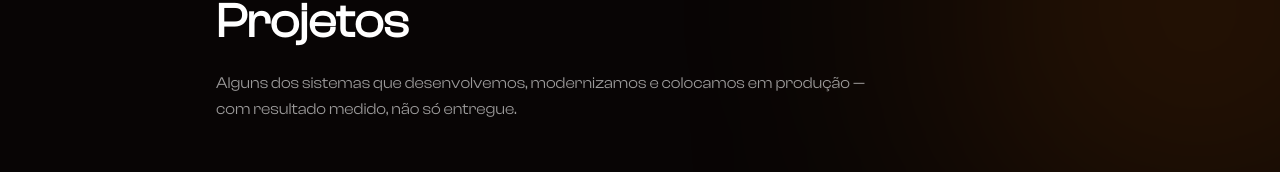
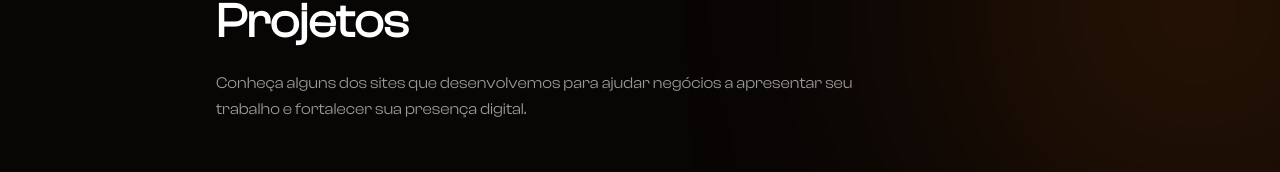
Before and after one commit to Duduxpz/StackByte, a React (Vite) app: page /projetos in a window 1280 px wide. Shown: the part 202-374 px from the top of the page. Built offline with nearby package versions, Linux system fonts and the light colour scheme.

Commit message:
feat: aprimora descrição da página de projetos

```diff
--- a/src/pages/Projetos.jsx
+++ b/src/pages/Projetos.jsx
@@ -12,7 +12,7 @@ export default function Projetos() {
       <PageHero
         eyebrow="Empresa"
         title="Projetos"
-        description="Alguns dos sistemas que desenvolvemos, modernizamos e colocamos em produção — com resultado medido, não só entregue."
+        description="Conheça alguns dos sites que desenvolvemos para ajudar negócios a apresentar seu trabalho e fortalecer sua presença digital."
       />
 
       <CaseStudies />
```
